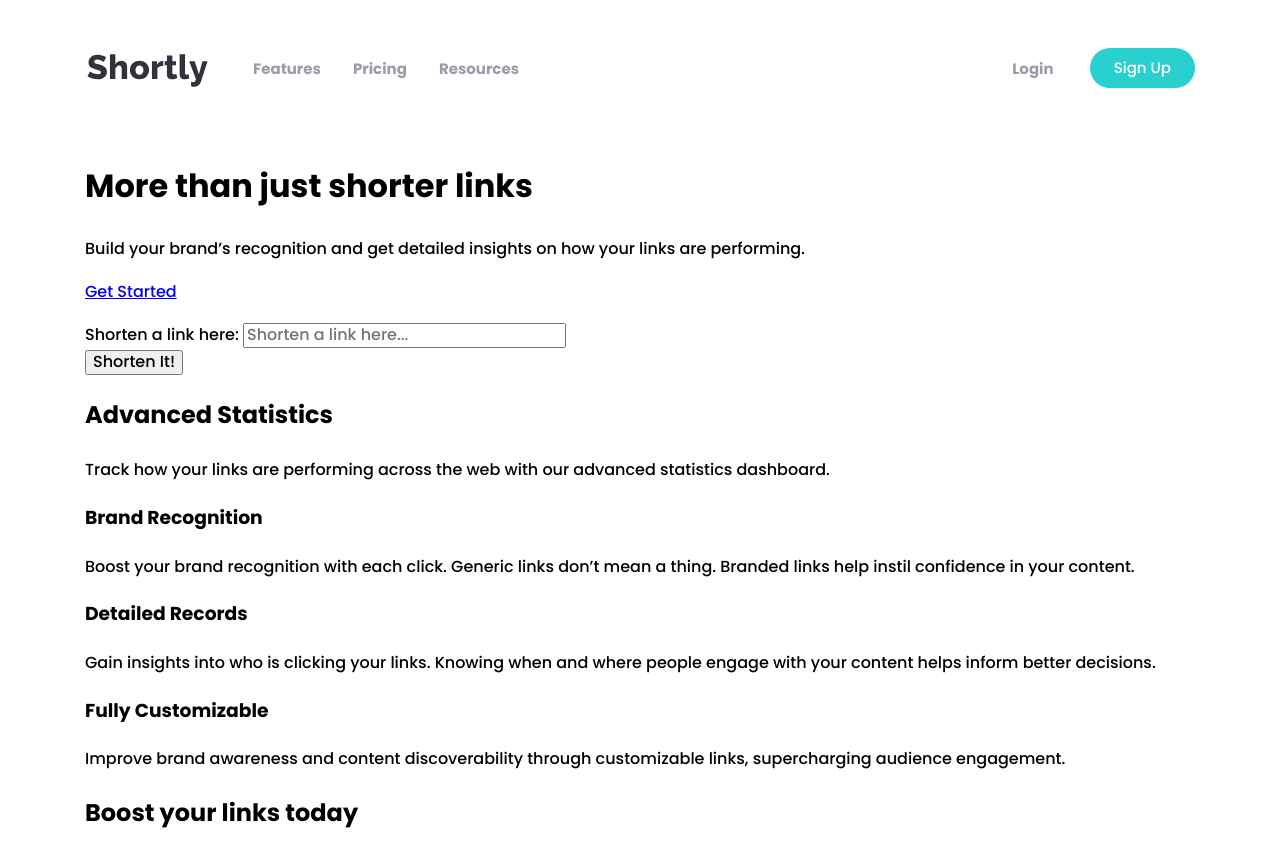
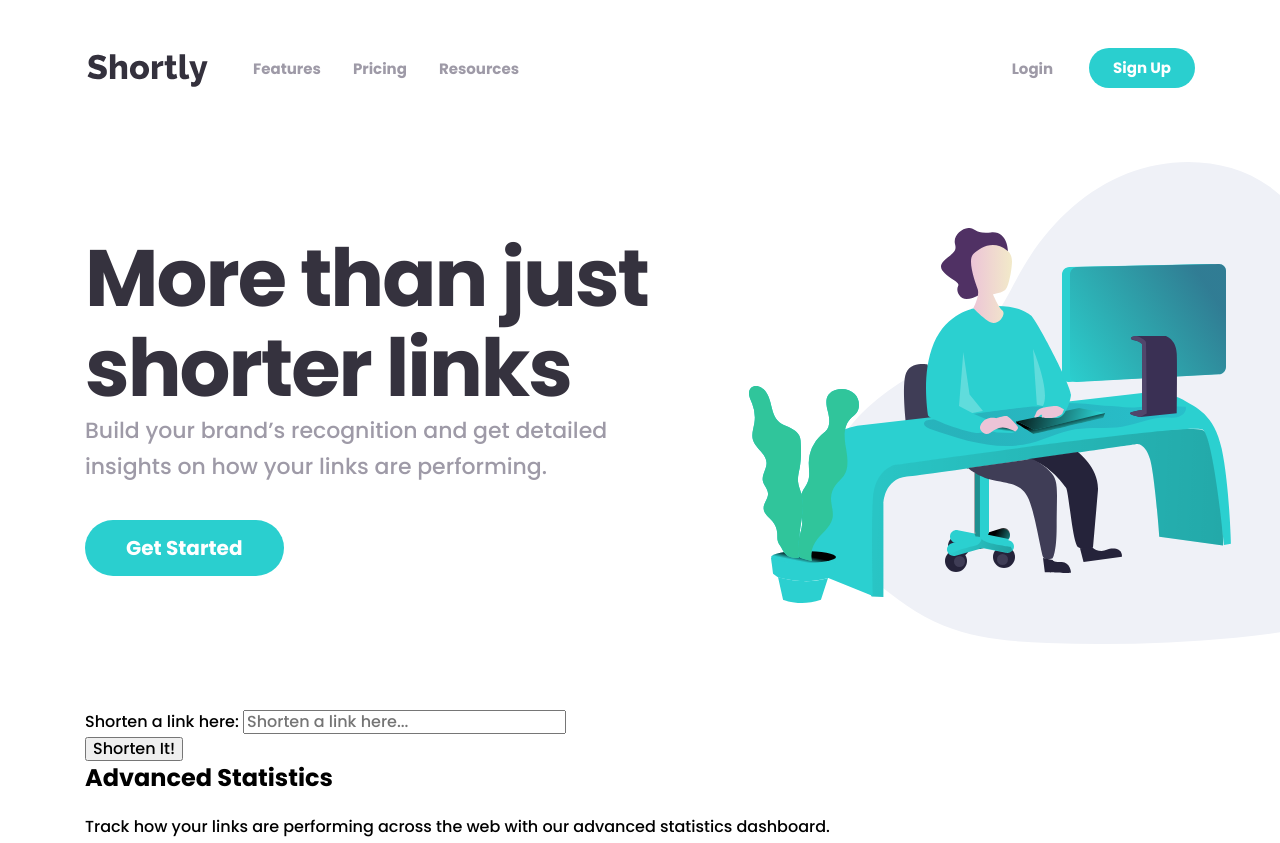
Before and after one commit to byronbyron/url-shortening-api, a website: page index.html in a window 1280 px wide. Shown: the top 843 px of the page. Drawn offline with Linux system fonts and the light colour scheme.

Commit message:
Add styles for hero section

```diff
--- a/index.html
+++ b/index.html
@@ -44,14 +44,25 @@
   </header>
 
   <main>
+    <section class="hero">
       <div class="container">
-      <div>
-        <h1>More than just shorter links</h1>
+        <div class="hero__row">
+          <div class="hero__image">
+            <img src="images/illustration-working.svg" alt="">
+          </div>
 
-        <p>Build your brand’s recognition and get detailed insights on how your links are performing.</p>
+          <div class="hero__body">
+            <h1 class="hero__title">More than just shorter links</h1>
 
-        <p><a href="#" class="btn btn-primary">Get Started</a></p>
+            <p class="hero__text">Build your brand’s recognition and get detailed insights on how your links are performing.</p>
 
+            <a href="#" class="btn btn-pill">Get Started</a>
+          </div>
+        </div>
+      </div>
+    </section>
+
+    <div class="container">
       <form action="">
         <div class="form-group">
           <label for="shorten">Shorten a link here:</label>
@@ -60,7 +71,6 @@
 
         <button type="submit">Shorten It!</button>
       </form>
-      </div>
 
       <div>
         <h2>Advanced Statistics</h2>
--- a/src/scss/components/_base.scss
+++ b/src/scss/components/_base.scss
@@ -25,6 +25,15 @@ body {
     min-width: 375px;
 }
 
+h1, h2, h3, h4 {
+    line-height: 1.3;
+    margin-top: 0;
+}
+
+p {
+    margin-top: 0;
+}
+
 .container {
     max-width: 1158px;
     margin-left: auto;
--- a/src/scss/components/_buttons.scss
+++ b/src/scss/components/_buttons.scss
@@ -1,3 +1,23 @@
+.btn {
+    font-size: 1rem;
+    font-weight: 400;
+    line-height: 1.5;
+    display: inline-block;
+    color: #212529;
+    text-align: center;
+    vertical-align: middle;
+    -webkit-user-select: none;
+    -moz-user-select: none;
+    -ms-user-select: none;
+    user-select: none;
+    text-decoration: none;
+    background-color: transparent;
+    border: 1px solid transparent;
+    padding: .375rem .75rem;
+    border-radius: .25rem;
+    transition: color .15s ease-in-out,background-color .15s ease-in-out,border-color .15s ease-in-out,box-shadow .15s ease-in-out;
+}
+
 .btn-pill--small {
     font-size: 1rem;
     font-weight: 700;
@@ -8,20 +28,33 @@
     padding: 0.5rem 1.375rem;
     color: var(--white);
     background-color: var(--cyan);
-    border-radius: 48px;
+    border-radius: 2rem;
     text-decoration: none;
     transition: background 0.15s;
 
     &:hover,
     &:focus {
-        background-color: hsl(180, 66%, 69%);
+        background-color: hsl(180, 56%, 69%);
+    }
+}
+
+.btn-pill {
+    font-size: 1.25rem;
+    font-weight: 700;
+    padding: 0.75rem 2.5rem;
+    color: var(--white);
+    background-color: var(--cyan);
+    border-radius: 2rem;
+
+    &:hover,
+    &:focus {
+        background-color: hsl(180, 56%, 69%);
     }
 }
 
 @media (min-width: 991px) {
     .btn-pill--small {
         font-size: 0.9375rem;
-        font-weight: 500;
         line-height: 1.6;
         padding: 0.5rem 1.5rem;
     }
--- /dev/null
+++ b/src/scss/components/_hero.scss
@@ -0,0 +1,97 @@
+.hero {
+    overflow: hidden;
+}
+
+.hero__title {
+    font-size: 2.5rem;
+    line-height: 1.125;
+    margin-bottom: 0.75rem;
+    color: var(--dark);
+}
+
+.hero__image {
+    img {
+        width: 150%;
+        max-width: 733px;
+        margin-bottom: 2rem;
+    }
+}
+
+.hero__body {
+    text-align: center;
+    margin-bottom: 5.5rem;
+}
+
+.hero__text {
+    font-size: 1.125rem;
+    line-height: 1.6;
+    color: var(--gray);
+    margin-bottom: 2.25rem;
+}
+
+@media (min-width: 768px) {
+    .hero__row {
+        display: flex;
+        align-items: center;
+        flex-direction: row-reverse;
+        margin: 2.5rem 0;
+    }
+
+    .hero__title {
+        font-size: 3rem;
+    }
+
+    .hero__body {
+        flex: 1 0 420px;
+        max-width: 420px;
+        text-align: left;
+        margin-bottom: 0;
+    }
+}
+
+@media (min-width: 991px) {
+    .hero__row {
+        margin: 1.5rem 0;
+    }
+
+    .hero__image img {
+        margin-left: 2rem;
+    }
+
+    .hero__title {
+        font-size: 4rem;
+        letter-spacing: -1px;
+        margin-bottom: 0;
+    }
+
+    .hero__body {
+        flex-basis: 500px;
+        max-width: 500px;
+    }
+
+    .hero__text {
+        font-size: 1.25rem;
+    }
+}
+
+@media (min-width: 991px) {
+    .hero__image img {
+        margin-left: 4rem;
+    }
+
+    .hero__title {
+        font-size: 5rem;
+        letter-spacing: -2px;
+    }
+
+    .hero__body {
+        flex-basis: 600px;
+        max-width: 600px;
+        margin-top: -2.25rem;
+    }
+
+    .hero__text {
+        font-size: 1.375rem;
+        max-width: 540px;
+    }
+}
--- a/src/scss/components/all.scss
+++ b/src/scss/components/all.scss
@@ -3,3 +3,4 @@
 @import 'footer';
 @import 'hamburger';
 @import 'buttons';
+@import 'hero';
```
Also changed, not shown: css/app.css, 1 other file. Lines whose indentation alone changed are shown as unchanged.
